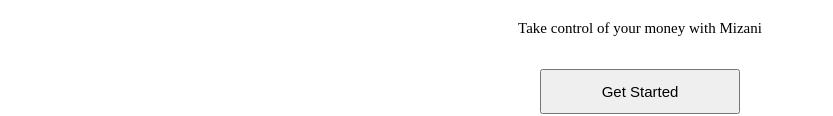
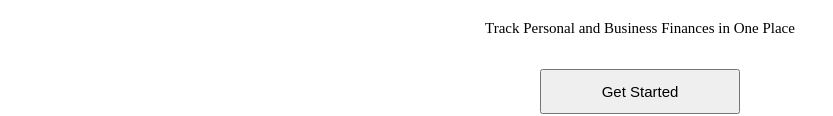
Before and after one commit to zeke-codes/Mizani-app, a website with bundled scripts: page index.html in a window 1280 px wide. Shown: the part 405-521 px from the top of the page, without its empty margins (0-833 px from the left). Built offline with nearby package versions, Linux system fonts and the light colour scheme; a script that the page names is missing.

Commit message:
landing page text changed

```diff
--- a/index.html
+++ b/index.html
@@ -222,7 +222,7 @@
           </div>
           <h1 class="landing-title">Mizani</h1>
         </div>
-        <p class="landing-subtext">Take control of your money with Mizani </p>
+        <p class="landing-subtext">Track Personal and Business Finances in One Place </p>
         <div class="landing-actions">
           <button class="btn-primary btn-lg" id="getStartedBtn">Get Started</button>
           <button class="btn-secondary btn-lg" id="tryDemoBtn">Try Demo</button>
```
